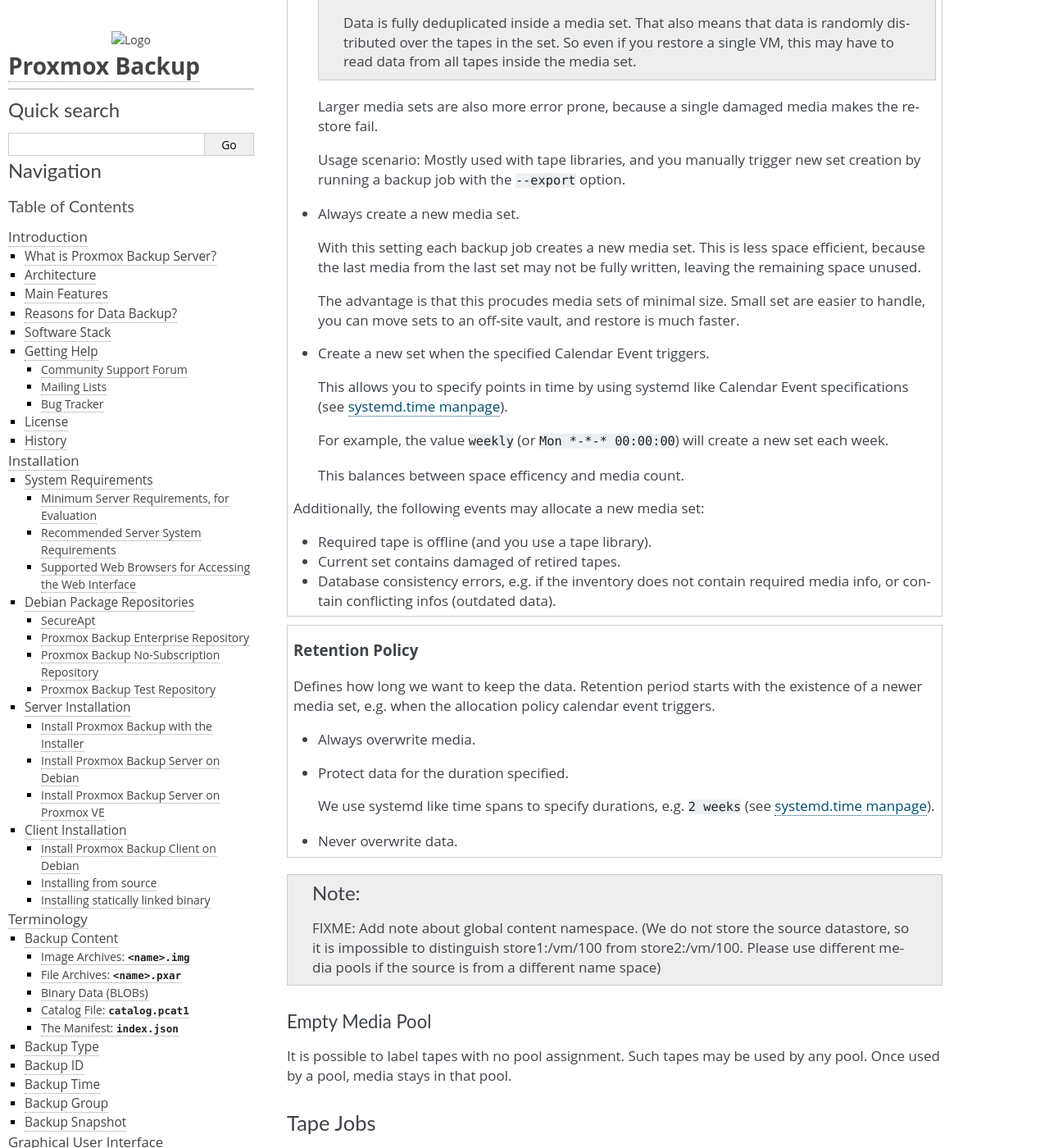
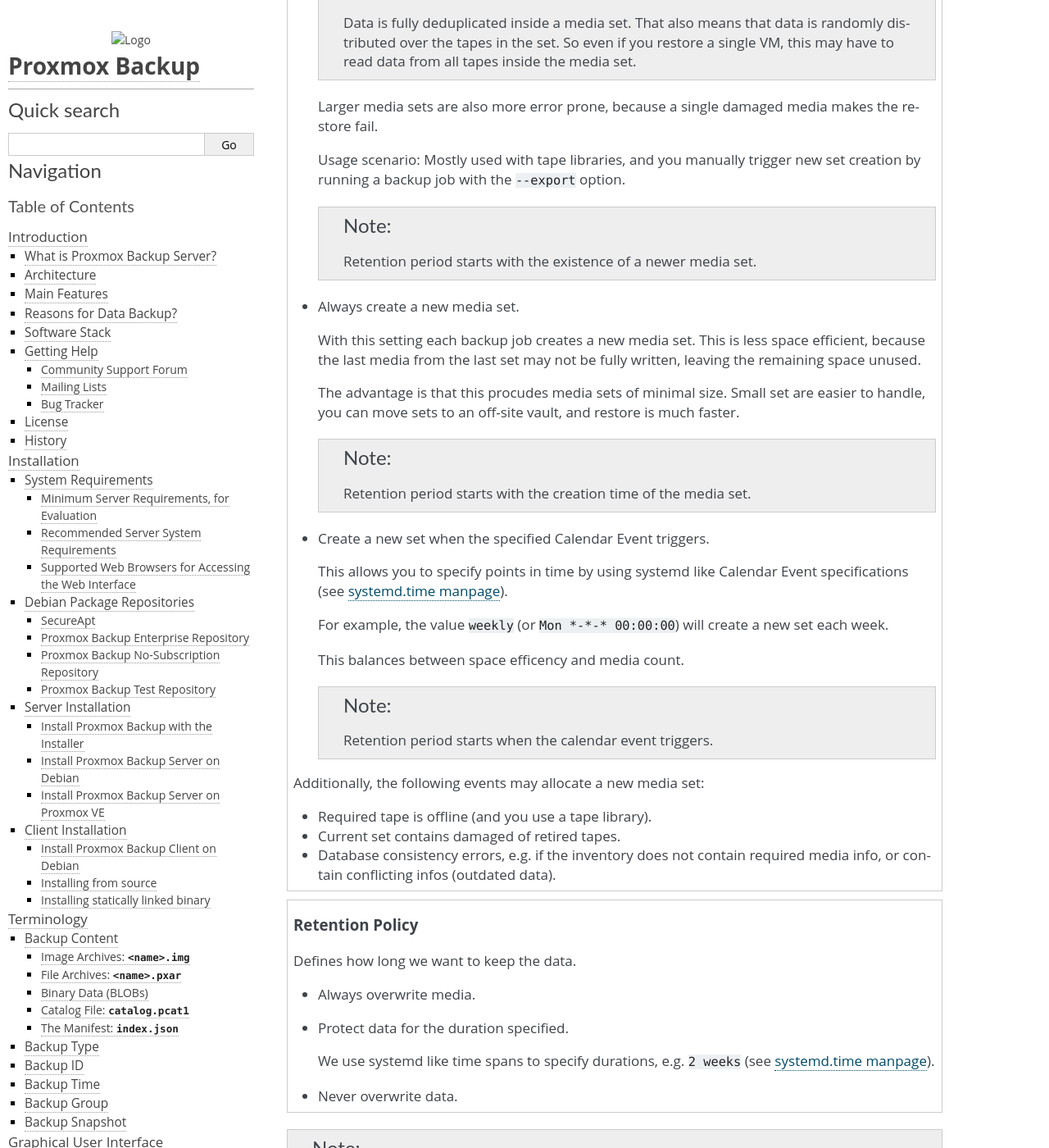
Before and after one commit to proxmox/proxmox-backup, a Sphinx documentation site: the page built from docs/tape-backup.rst, in a window 1280 px wide and 1400 px high, scrolled down 7060 px. Shown: the whole window at 82% size. Built offline with Sphinx 7.4.7, drawn with Linux system fonts in a browser that asks for light colours.

Commit message:
tape: improve retention period docu

```diff
--- a/docs/tape-backup.rst
+++ b/docs/tape-backup.rst
@@ -384,6 +384,9 @@
      trigger new set creation by running a backup job with the
      ``--export`` option.
 
+     .. NOTE:: Retention period starts with the existence of a newer
+	media set.
+
    - Always create a new media set.
 
      With this setting each backup job creates a new media set. This
@@ -393,6 +396,9 @@
      The advantage is that this procudes media sets of minimal
      size. Small set are easier to handle, you can move sets to an
      off-site vault, and restore is much faster.
+
+     .. NOTE:: Retention period starts with the creation time of the
+        media set.
 
    - Create a new set when the specified Calendar Event triggers.
 
@@ -406,6 +412,9 @@
 
      This balances between space efficency and media count.
 
+     .. NOTE:: Retention period starts when the calendar event
+        triggers.
+
    Additionally, the following events may allocate a new media set:
 
    - Required tape is offline (and you use a tape library).
@@ -418,9 +427,7 @@
 
 .. topic:: Retention Policy
 
-   Defines how long we want to keep the data. Retention period starts
-   with the existence of a newer media set, e.g. when the allocation
-   policy calendar event triggers.
+   Defines how long we want to keep the data.
 
    - Always overwrite media.
 
```
